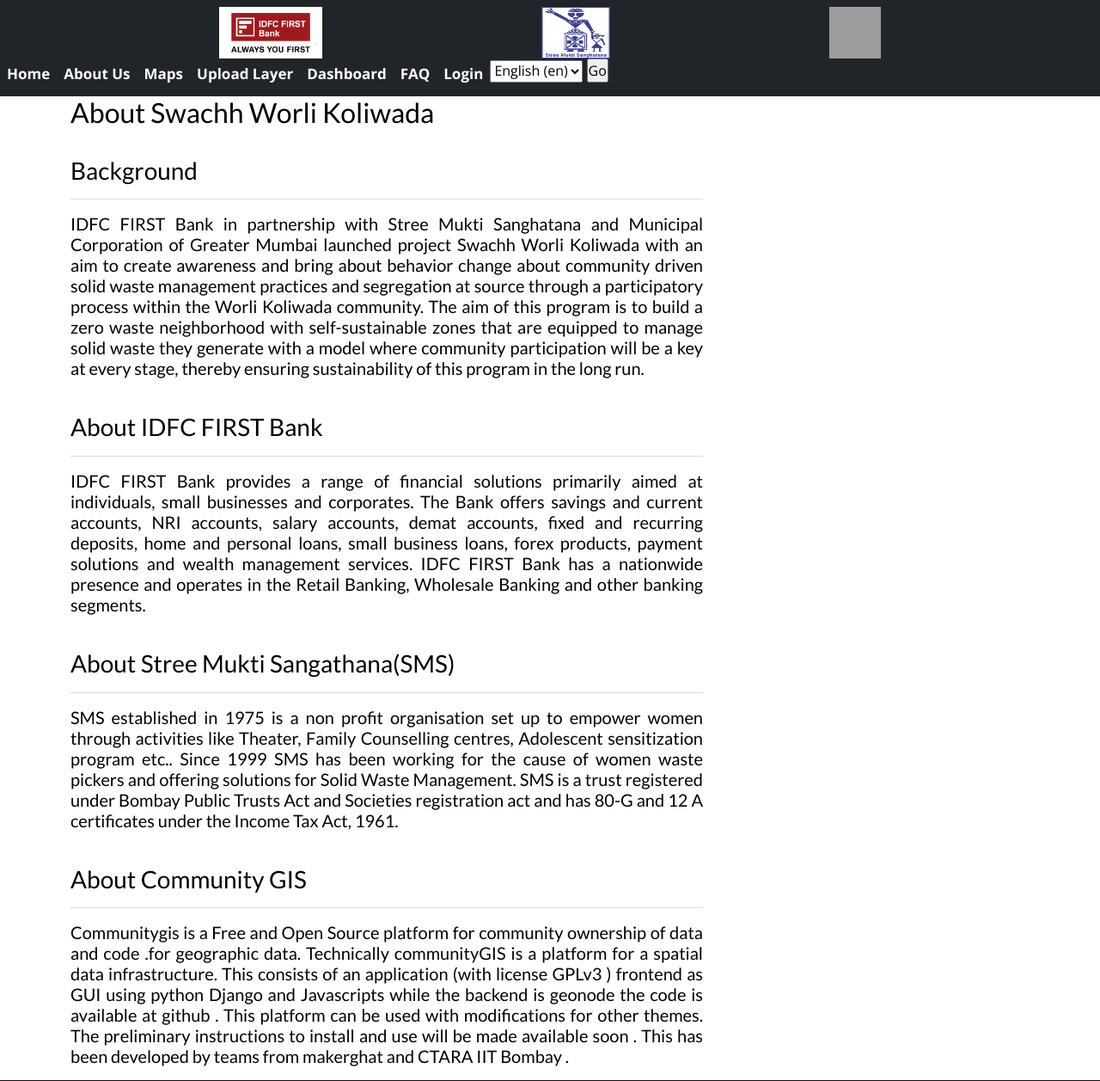
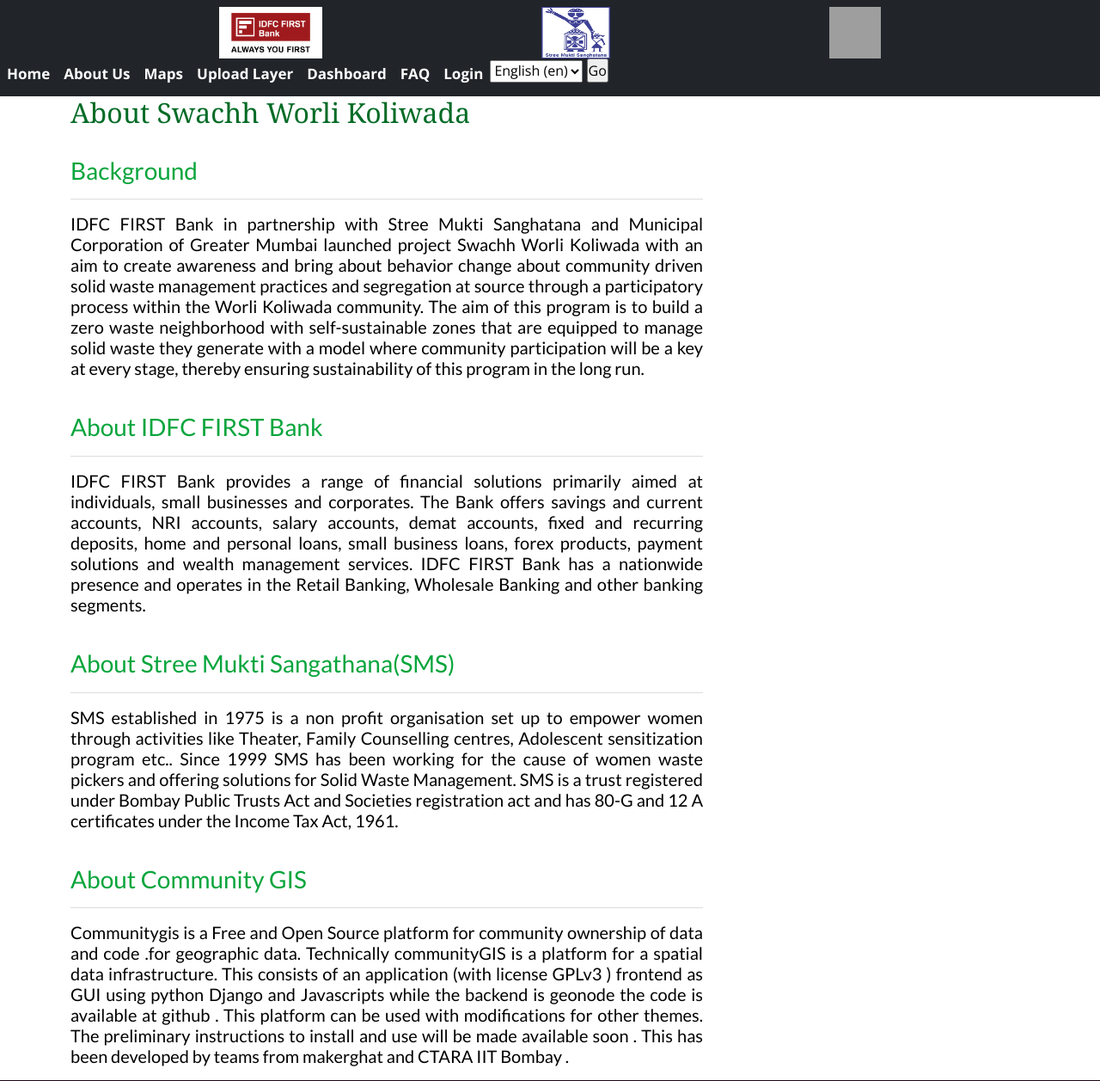
Before and after one commit to kashish-goel/SWK, a Django app: page /aboutus/ in a window 1280 px wide. Shown: the top 1257 px of the page at 86% size. Run offline with Django 3.2, Linux system fonts and the light colour scheme; some libraries are stand-ins or nearby versions; grey boxes are pictures that could not be loaded.

Commit message:
style updates

```diff
--- a/swk/static/assets/css/style.css
+++ b/swk/static/assets/css/style.css
@@ -44,7 +44,7 @@ a:hover {
 }
 
 h1,
-h2,
+
 h3,
 h4,
 h5,
@@ -53,6 +53,17 @@ h6,
     font-family: "Lato", sans-serif;
     color: #000;
 }
+h2,
+.font-primary{
+    font-family:Cambria, Cochin, Georgia, Times, 'Times New Roman', serif;
+    color: rgb(3, 107, 38);
+}
+h3,
+.font-primary{
+    font-family: "Lato", sans-serif;
+    color: rgb(8, 165, 60);
+}
+
 
 @media (prefers-reduced-motion: no-preference) {
      :root {
```
